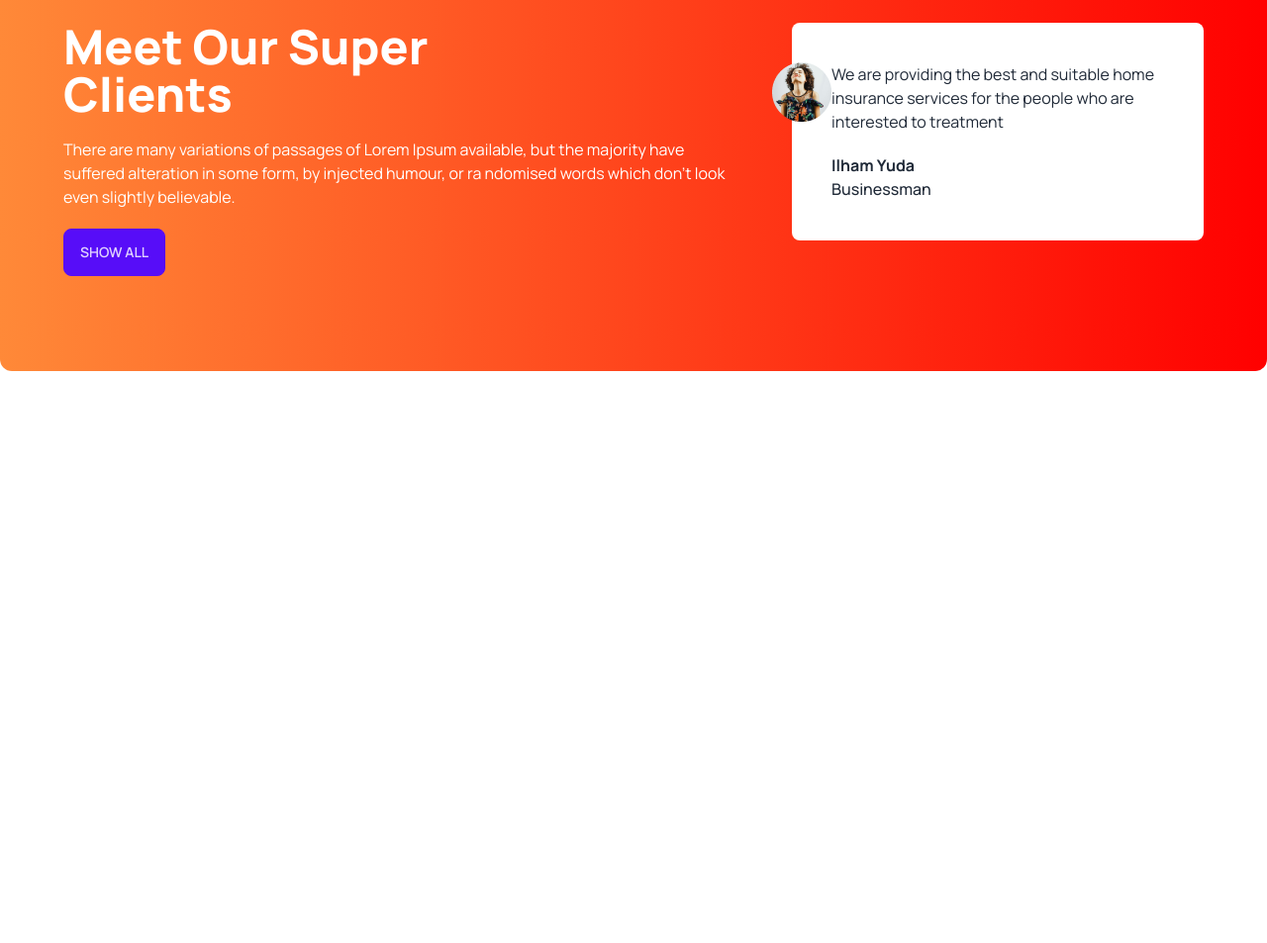
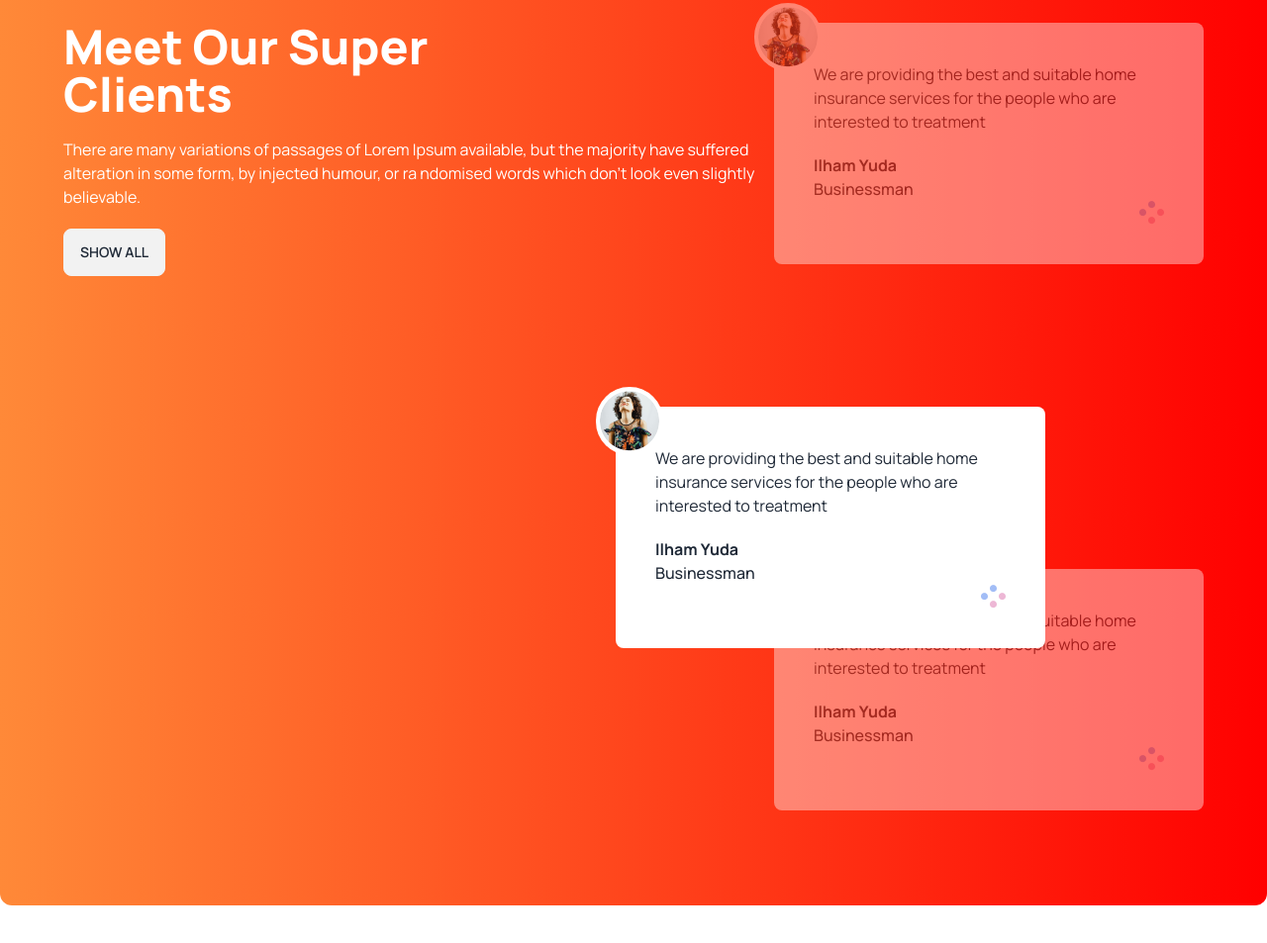
Before and after one commit to sachin-halder/Tea-house-with-daisyui, a plain HTML site: page index.html in a window 1280 px wide. Shown: the part 1836-2789 px from the top of the page at 99% size. Before the commit the page ends 2307 px from the top, so only its background shows below. Drawn offline with nearby package versions, Linux system fonts and the light colour scheme.

Commit message:
added super client section

```diff
--- a/index.html
+++ b/index.html
@@ -131,20 +131,48 @@
 
       </section>
       <!-- super client section -->
-      <section class="my-24 flex flex-col lg:flex-row gap-12 rounded-xl bg-gradient-to-r from-[#FF8938] to-[#F00] px-16 py-24">
-        <div class="space-y-5">
+      <section class="my-24 flex flex-col lg:flex-row gap-y-6 rounded-xl bg-gradient-to-r from-[#FF8938] to-[#F00] px-16 py-24">
+        <div class="flex">
+         <div class="space-y-5">
           <h2 class="text-5xl font-extrabold text-white">Meet Our Super <br> Clients</h2>
           <p class="text-white">There are many variations of passages of Lorem Ipsum available, but the majority have suffered alteration in some form, by injected humour, or ra ndomised words which don't look even slightly believable. </p>
-          <button class="btn btn-primary">Show All</button>
+          <button class="btn btn-primar">Show All</button>
+         </div>
         </div>
+        <!-- review container -->
         <div>
-             <!-- review -->
-        <div class="p-10 relative rounded-lg bg-white">
-          <img class="absolute -left-5" src="images/client.png" alt="">
+             <!-- next review -->
+        <div class="p-10 relative opacity-40 z-10 mb-16 rounded-lg bg-white">
+          <img class="absolute -top-5 -left-5 border-4 border-white rounded-full bg-white" src="images/client.png" alt="">
           <p>We are providing the best and suitable home insurance services for the people who are interested to treatment</p>
           <h4 class="font-bold mt-5">Ilham Yuda</h4>
           <p class="font-medium">Businessman</p>
+          <div class="flex justify-end">
+            <img src="images/circles.png" alt="">
 
+          </div>
+        </div>
+             <!--current review -->
+        <div class="p-10 relative top-20 z-20 -left-40 rounded-lg bg-white">
+          <img class="absolute -top-5 -left-5 border-4 border-white rounded-full bg-white" src="images/client.png" alt="">
+          <p>We are providing the best and suitable home insurance services for the people who are interested to treatment</p>
+          <h4 class="font-bold mt-5">Ilham Yuda</h4>
+          <p class="font-medium">Businessman</p>
+          <div class="flex justify-end">
+            <img src="images/circles.png" alt="">
+
+          </div>
+        </div>
+             <!-- previous review -->
+        <div class="p-10 relative opacity-40 z-10 rounded-lg bg-white">
+          <img class="absolute -top-5 -left-5 border-4 border-white rounded-full bg-white" src="images/client.png" alt="">
+          <p>We are providing the best and suitable home insurance services for the people who are interested to treatment</p>
+          <h4 class="font-bold mt-5">Ilham Yuda</h4>
+          <p class="font-medium">Businessman</p>
+          <div class="flex justify-end">
+            <img src="images/circles.png" alt="">
+
+          </div>
         </div>
 
         </div>
```
